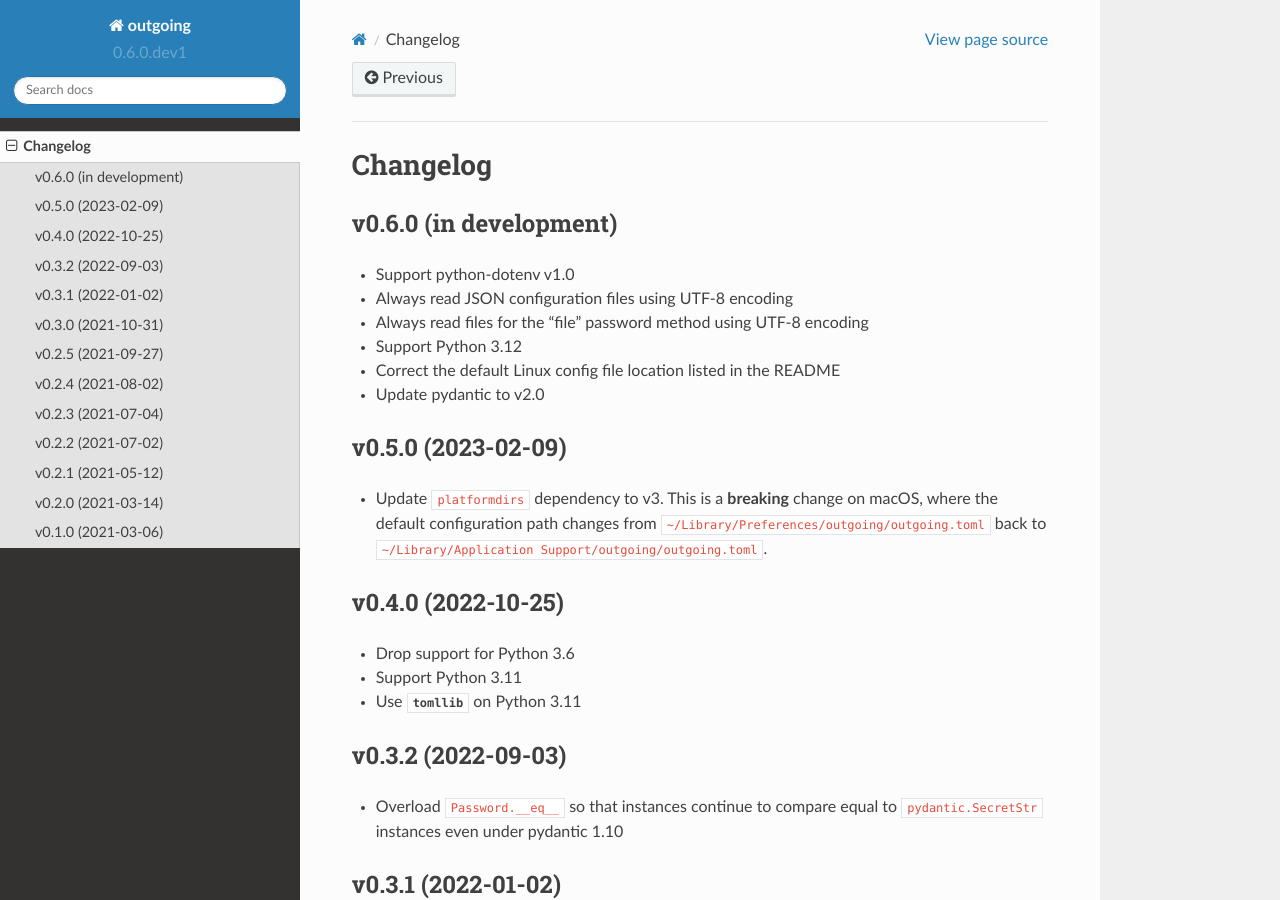
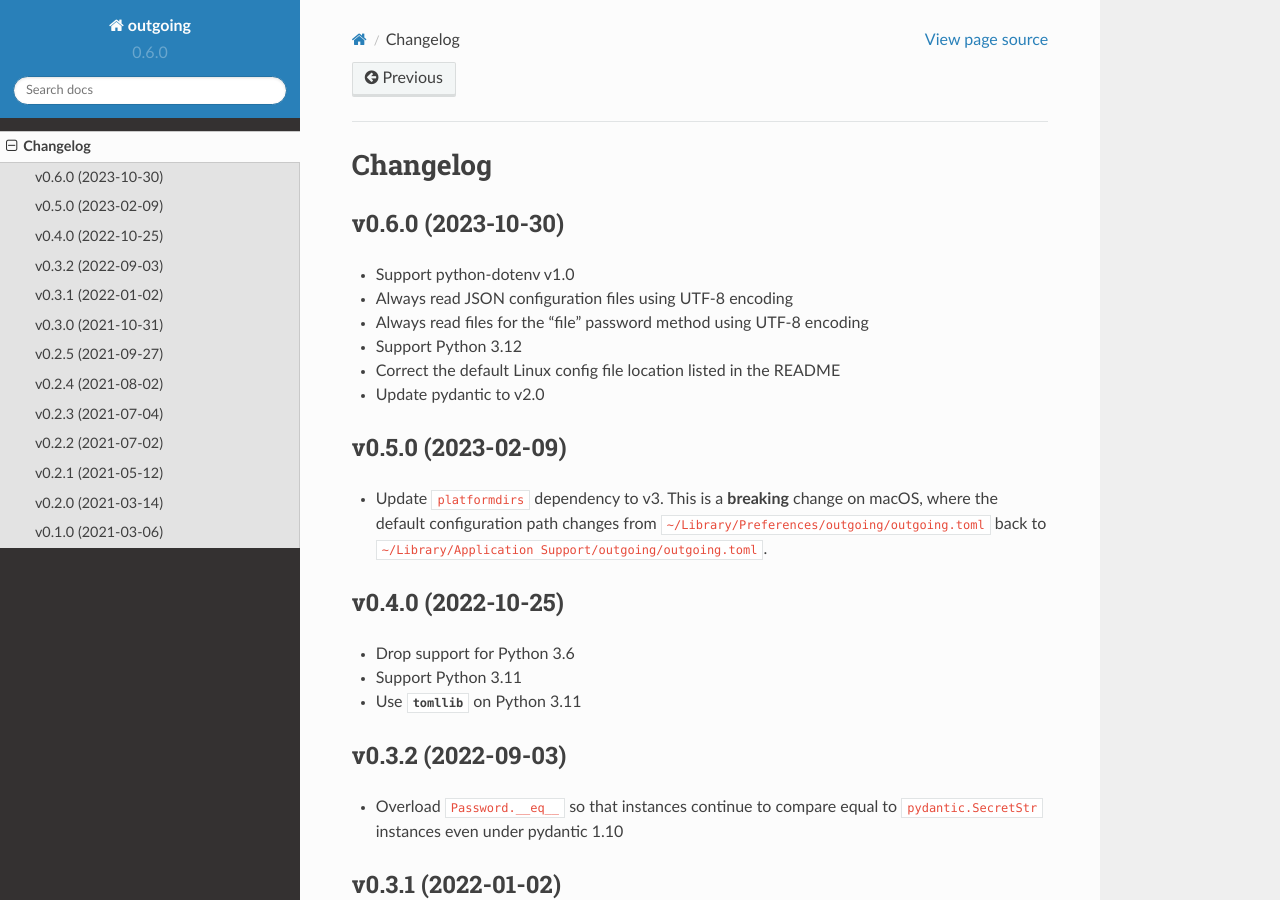
Before and after one commit to jwodder/outgoing, a Sphinx documentation site: the page built from docs/changelog.rst, in a window 1280 px wide and 900 px high. Built offline with Sphinx 7.4.7 and the Read the Docs theme 2.0.0, drawn with Linux system fonts in a browser that asks for light colours; pages that are not in the unit, such as notebooks, are missing from menus; the version number is read from the project's files by our own code.

Commit message:
v0.6.0 — Update dependencies
- Support python-dotenv v1.0
- Always read JSON configuration files using UTF-8 encoding
- Always read files for the "file" password method using UTF-8 encoding
- Support Python 3.12
- Correct the default Linux config file location listed in the README
- Update pydantic to v2.0

```diff
--- a/CHANGELOG.md
+++ b/CHANGELOG.md
@@ -1,5 +1,5 @@
-v0.6.0 (in development)
------------------------
+v0.6.0 (2023-10-30)
+-------------------
 - Support python-dotenv v1.0
 - Always read JSON configuration files using UTF-8 encoding
 - Always read files for the "file" password method using UTF-8 encoding
--- a/docs/changelog.rst
+++ b/docs/changelog.rst
@@ -3,8 +3,8 @@
 Changelog
 =========
 
-v0.6.0 (in development)
------------------------
+v0.6.0 (2023-10-30)
+-------------------
 - Support python-dotenv v1.0
 - Always read JSON configuration files using UTF-8 encoding
 - Always read files for the "file" password method using UTF-8 encoding
--- a/src/outgoing/__init__.py
+++ b/src/outgoing/__init__.py
@@ -13,7 +13,7 @@
 more information.
 """
 
-__version__ = "0.6.0.dev1"
+__version__ = "0.6.0"
 __author__ = "John Thorvald Wodder II"
 __author_email__ = "outgoing@varonathe.org"
 __license__ = "MIT"
```
